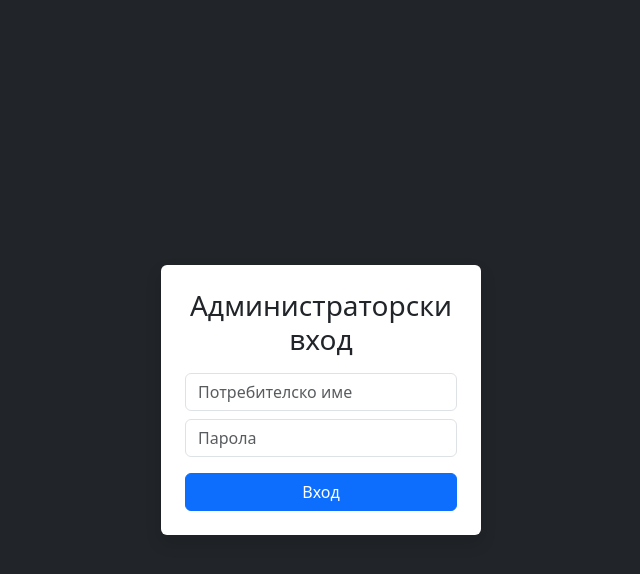
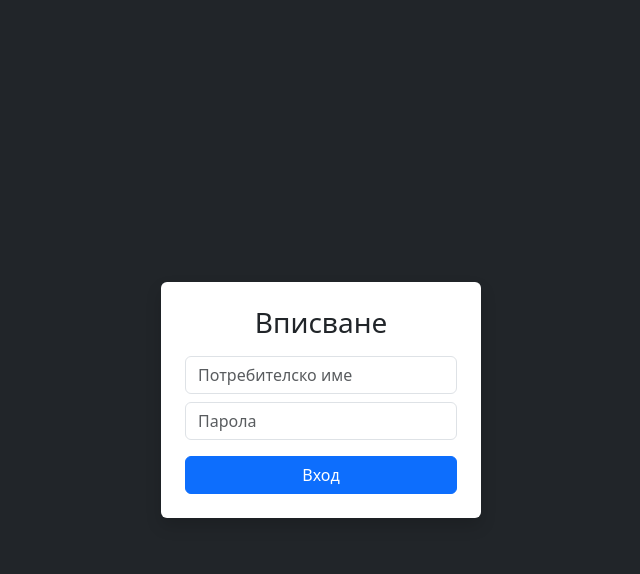
Before and after one commit to alinavvvv/phishing, a Flask app: page /login in a window 1280 px wide. Shown: the top 574 px of the page, without its empty margins (319-959 px from the left). Run offline with Flask 3, Linux system fonts and the light colour scheme.

Commit message:
Change form title from 'Администраторски вход' to 'Вписване'

```diff
--- a/templates/login.html
+++ b/templates/login.html
@@ -11,7 +11,7 @@
 <div class="d-flex justify-content-center align-items-center vh-100">
 
     <form method="post" class="bg-white p-4 rounded shadow" style="width:320px;">
-        <h3 class="text-center mb-3">Администраторски вход</h3>
+        <h3 class="text-center mb-3">Вписване</h3>
 
         {% with messages = get_flashed_messages(with_categories=true, category_filter=["error"]) %}
             {% if messages %}
```
